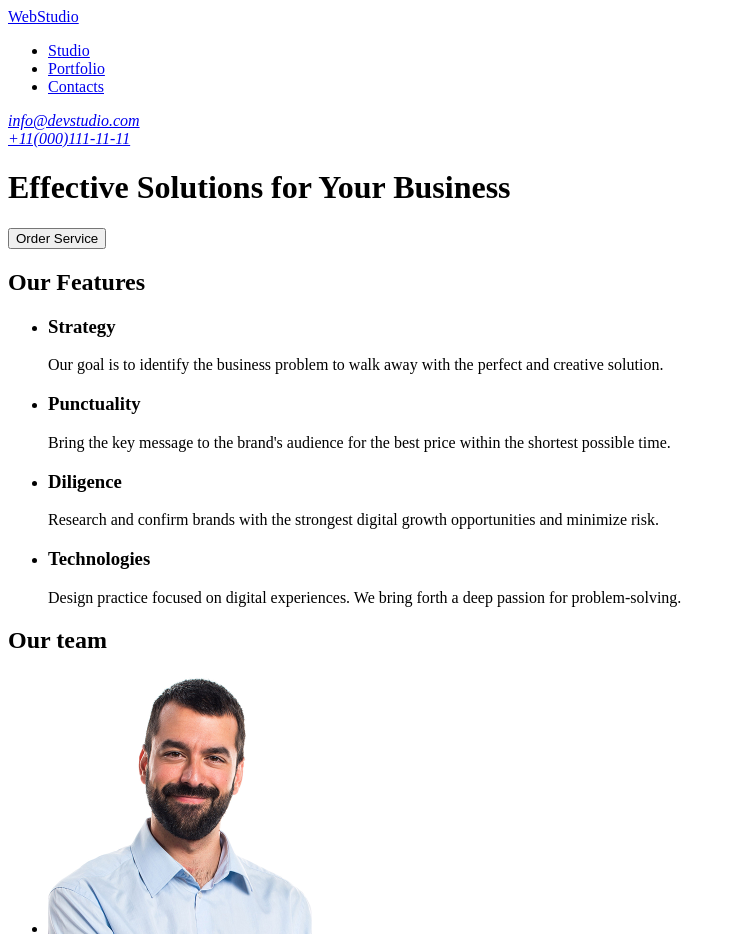
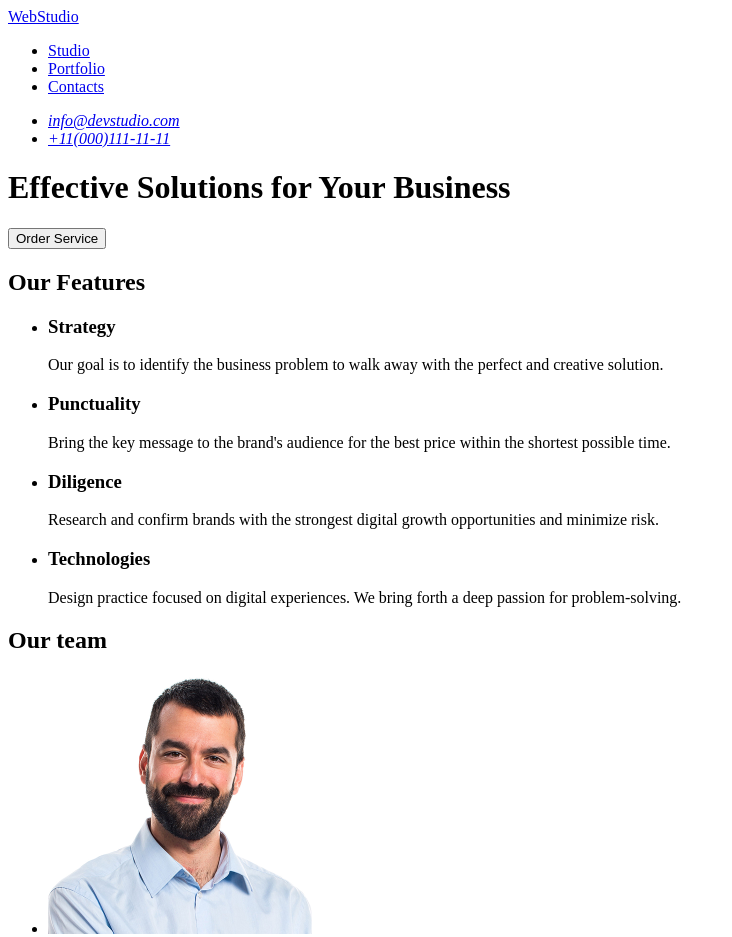
Before and after one commit to ppinchukk/goit-markup-hw-01, a plain HTML site: page index.html in a window 1280 px wide. Shown: the top 937 px of the page, without its empty margins (0-732 px from the left). Drawn offline with Linux system fonts and the light colour scheme.

Commit message:
fix list in address

```diff
--- a/index.html
+++ b/index.html
@@ -16,8 +16,10 @@
         </ul>
       </nav>
       <address>
-        <a href="mailto:info@devstudio.com">info@devstudio.com</a><br />
-        <a href="tel:+110001111111">+11(000)111-11-11</a>
+        <ul>
+          <li><a href="mailto:info@devstudio.com">info@devstudio.com</a></li>
+          <li><a href="tel:+110001111111">+11(000)111-11-11</a></li>
+        </ul>
       </address>
     </header>
     <main>
```
